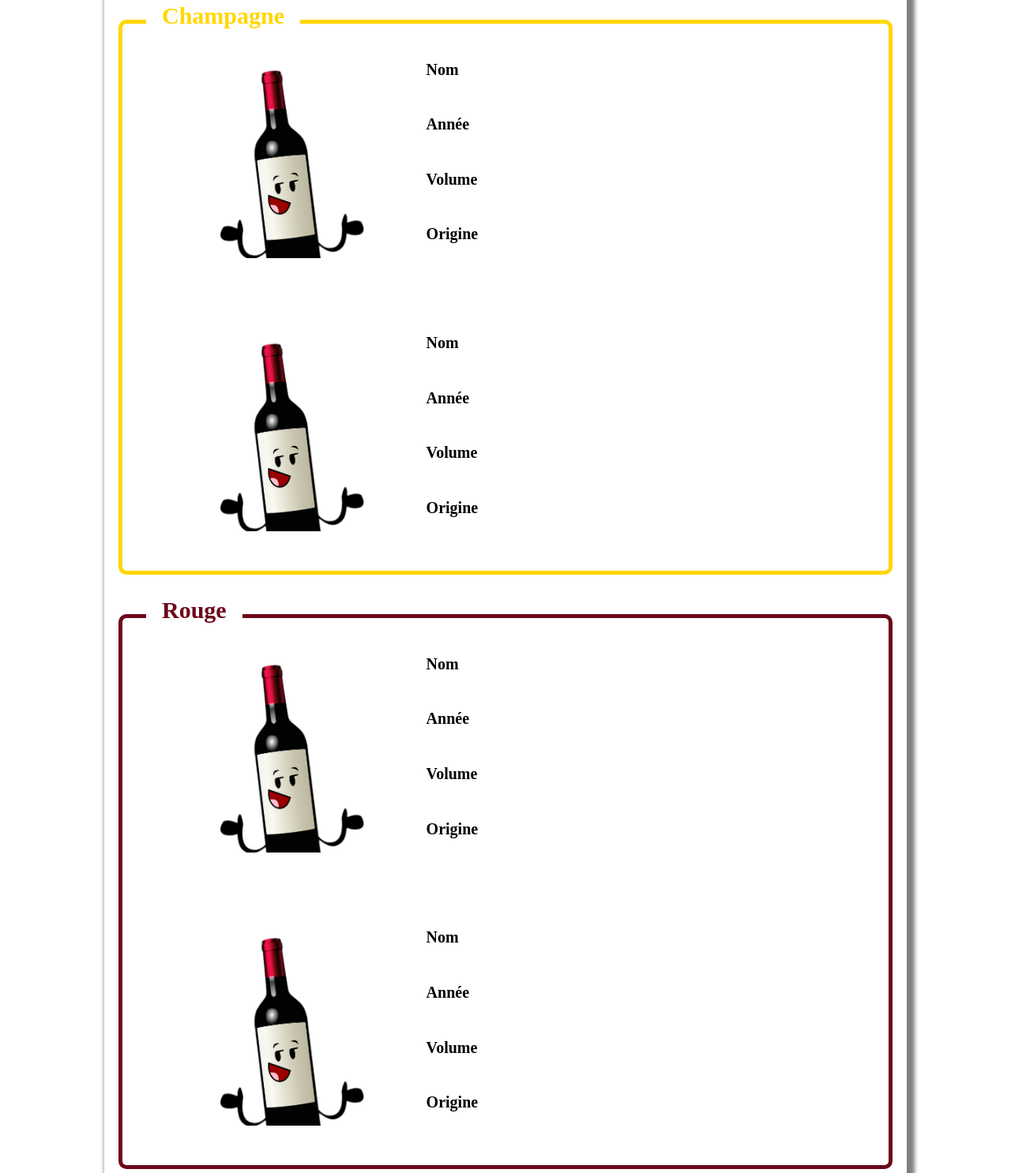
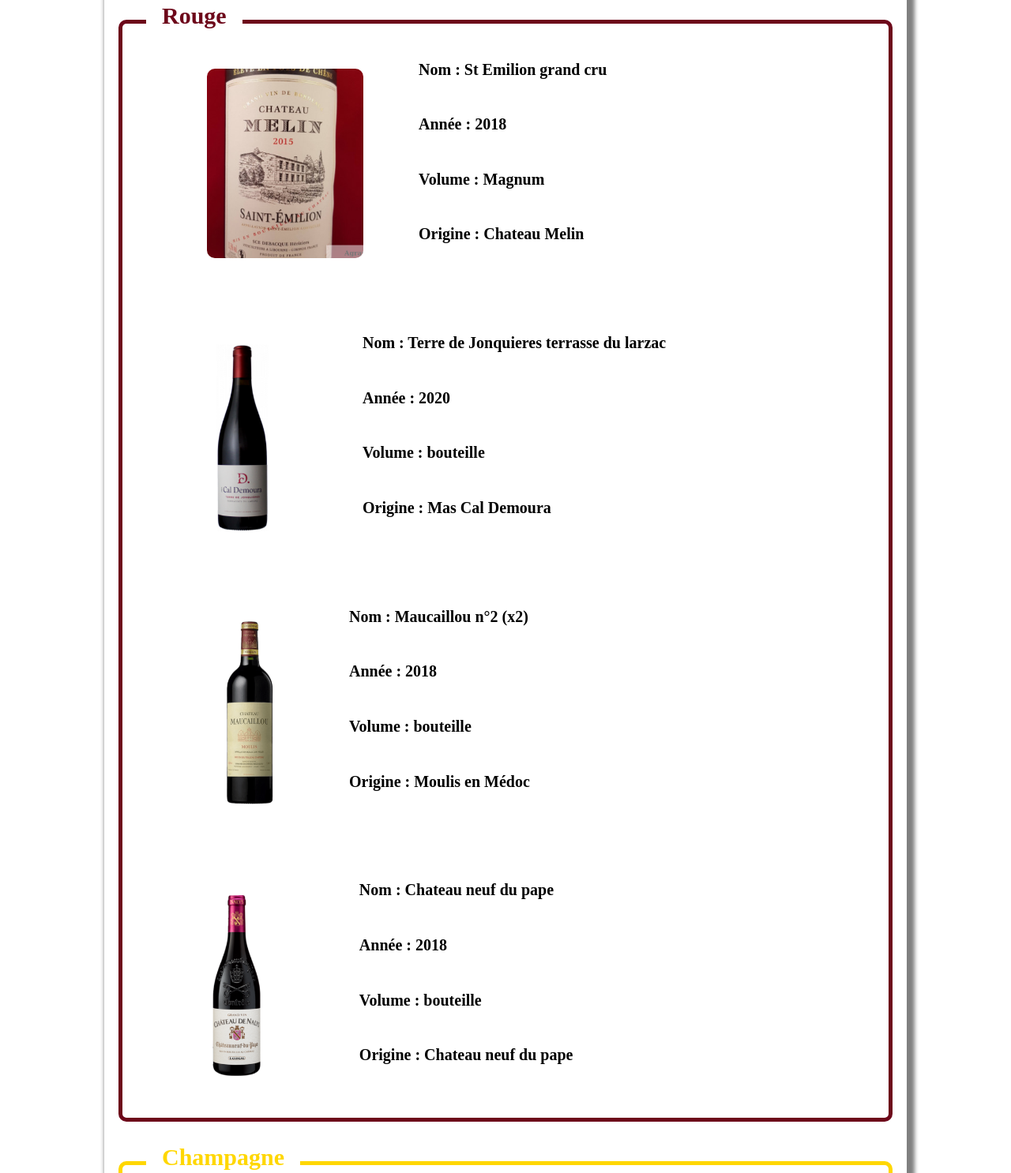
Before and after one commit to hderibes/cavedelouis, a plain HTML site: page stocks.html in a window 1280 px wide. Shown: the part 639-2125 px from the top of the page at 79% size. Drawn offline with Linux system fonts and the light colour scheme.

Commit message:
kdo final

```diff
--- a/stocks.html
+++ b/stocks.html
@@ -40,6 +40,43 @@
             </div>
 
             <h3>Nos bouteilles actuellement en stock</h3>
+
+            <div class="type_de_vin_rouge">
+                <span class="type_de_vin_titre_rouge">Rouge</span>
+                <div class="bouteille">
+                    <img class="photo_bouteille" src="photos/Capture d’écran du 2022-12-24 18-14-41.png">
+                    <h6>Nom : St Emilion grand cru</h6>
+                    <h6>Année : 2018</h6>
+                    <h6>Volume : Magnum</h6>
+                    <h6>Origine : Chateau Melin</h6>
+
+                </div>
+                <div class="bouteille">
+                    <img class="photo_bouteille" src="photos/Capture d’écran du 2022-12-24 18-15-20.png">
+                    <h6>Nom : Terre de Jonquieres terrasse du larzac</h6>
+                    <h6>Année : 2020</h6>
+                    <h6>Volume : bouteille </h6>
+                    <h6>Origine : Mas Cal Demoura </h6>
+
+                </div>
+                <div class="bouteille">
+                    <img class="photo_bouteille" src="photos/Capture d’écran du 2022-12-24 18-17-35.png">
+                    <h6>Nom : Maucaillou n°2 (x2)</h6>
+                    <h6>Année : 2018</h6>
+                    <h6>Volume : bouteille</h6>
+                    <h6>Origine : Moulis en Médoc </h6>
+
+                </div>
+                <div class="bouteille">
+                    <img class="photo_bouteille" src="photos/Capture d’écran du 2022-12-24 18-16-50.png">
+                    <h6>Nom : Chateau neuf du pape</h6>
+                    <h6>Année : 2018</h6>
+                    <h6>Volume : bouteille</h6>
+                    <h6>Origine : Chateau neuf du pape </h6>
+
+                </div>
+            </div>
+
             <div class="type_de_vin_champagne">
                 <span class="type_de_vin_titre_champagne">Champagne</span>
                 <div class="bouteille">
@@ -50,35 +87,9 @@
                     <h6>Origine</h6>
 
                 </div>
-                <div class="bouteille">
-                    <img class="photo_bouteille" src="photos/Capture d’écran du 2022-12-12 22-27-35.png">
-                    <h6>Nom</h6>
-                    <h6>Année</h6>
-                    <h6>Volume</h6>
-                    <h6>Origine</h6>
 
-                </div>
             </div>
 
-            <div class="type_de_vin_rouge">
-                <span class="type_de_vin_titre_rouge">Rouge</span>
-                <div class="bouteille">
-                    <img class="photo_bouteille" src="photos/Capture d’écran du 2022-12-12 22-27-35.png">
-                    <h6>Nom</h6>
-                    <h6>Année</h6>
-                    <h6>Volume</h6>
-                    <h6>Origine</h6>
-
-                </div>
-                <div class="bouteille">
-                    <img class="photo_bouteille" src="photos/Capture d’écran du 2022-12-12 22-27-35.png">
-                    <h6>Nom</h6>
-                    <h6>Année</h6>
-                    <h6>Volume</h6>
-                    <h6>Origine</h6>
-
-                </div>
-            </div>
             <div class="type_de_vin_rose">
                 <span class="type_de_vin_titre_rose">Rosé</span>
                 <div class="bouteille">
@@ -89,6 +100,10 @@
                     <h6>Origine</h6>
 
                 </div>
+
+            </div>
+            <div class="type_de_vin_blanc">
+                <span class="type_de_vin_titre_blanc">Blanc</span>
                 <div class="bouteille">
                     <img class="photo_bouteille" src="photos/Capture d’écran du 2022-12-12 22-27-35.png">
                     <h6>Nom</h6>
@@ -97,8 +112,8 @@
                     <h6>Origine</h6>
 
                 </div>
+
             </div>
-
 
 
 
--- a/style.css
+++ b/style.css
@@ -225,7 +225,7 @@ img.contactez_nous{
   z-index: 1;
 }
 
-.type_de_vin_champagne, .type_de_vin_rouge, .type_de_vin_rose{
+.type_de_vin_champagne, .type_de_vin_rouge, .type_de_vin_rose, .type_de_vin_blanc{
   min-height : 400px;
   background : white ;
   border-style:solid;
@@ -246,8 +246,11 @@ img.contactez_nous{
 .type_de_vin_rose{
   border-color: rosybrown;
 }
+.type_de_vin_blanc{
+  border-color: grey;
+}
 
-.type_de_vin_titre_champagne, .type_de_vin_titre_rouge, .type_de_vin_titre_rose{
+.type_de_vin_titre_champagne, .type_de_vin_titre_rouge, .type_de_vin_titre_rose, .type_de_vin_titre_blanc{
   display : block ;
   position : relative ;
   padding-left:20px;
@@ -262,6 +265,9 @@ img.contactez_nous{
 
 .type_de_vin_titre_champagne{
   color : gold ;
+}
+.type_de_vin_titre_blanc{
+  color : grey ;
 }
 .type_de_vin_titre_rose{
   color : rosybrown ;
@@ -286,9 +292,11 @@ img.contactez_nous{
 
 }
 
+
 h6{
   font-size: 20px ;
 }
+
 
 footer {
     height:350px;
```
Also changed, not shown: index.html (+1 -2 lines), offres.html (+39 -6 lines), photos/Capture d’écran du 2022-12-24 16-59-46.png (added), photos/Capture d’écran du 2022-12-24 18-14-41.png (added), photos/Capture d’écran du 2022-12-24 18-15-20.png (added), photos/Capture d’écran du 2022-12-24 18-16-50.png (added), photos/Capture d’écran du 2022-12-24 18-17-35.png (added).
